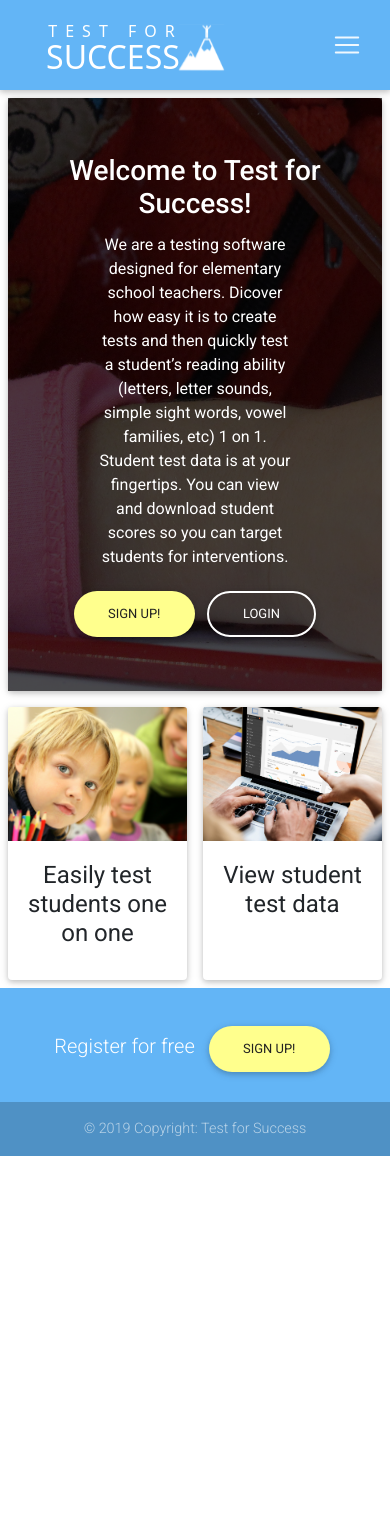
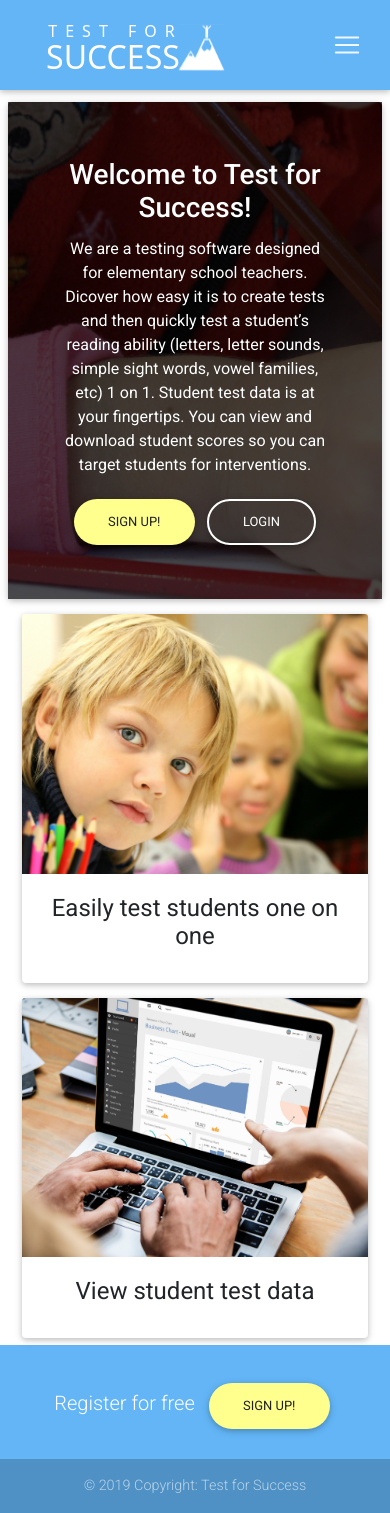
Before and after one commit to HeatherButterfield/testforsuccess, a React (Create React App) app: page / in a window 390 px wide. Before the commit the page ends 1156 px from the top, so only its background shows below. Built offline with nearby package versions, Linux system fonts and the light colour scheme.

Commit message:
home page responsive

```diff
--- a/src/index.css
+++ b/src/index.css
@@ -24,3 +24,10 @@
 .half {
     width: 50%;
 }
+
+@media (max-width: 576px) {
+  .margins-20 {
+    margin-left: 10%;
+    margin-right: 10%;
+  }
+}
--- a/src/pages/HomePage.js
+++ b/src/pages/HomePage.js
@@ -5,28 +5,34 @@ import Card2 from "../assets/homePageCard2.jpg"
 
 function HomePage() {
   return (
-    <div>
-      <div class="card card-image margins-2" style={{ backgroundImage: `url(${Header})`, backgroundSize: "cover" }}>
-        <div class="text-white text-center d-flex align-items-center rgba-black-strong py-5 px-4">
-          <div>
-            <h3 class="card-title pt-2"><strong>Welcome to Test for Success!</strong></h3>
-            <p class="margins-20">We are a testing software designed for elementary school teachers. Dicover how easy it is to create tests and then quickly test a student’s reading ability (letters, letter sounds, simple sight words, vowel families, etc) 1 on 1. Student test data is at your fingertips. You can view and download student scores so you can target students for interventions.</p>
-            <a href="" className="btn btn-rounded yellow accent-1 text-dark">Sign up!</a>
-            <a href="" className="btn btn-rounded btn-outline-white waves-effect">Login</a>
+    <div className="container">
+      <div className="row">
+        <div className="card card-image margins-2" style={{ backgroundImage: `url(${Header})`, backgroundSize: "cover" }}>
+          <div className="text-white text-center d-flex align-items-center rgba-black-strong py-5 px-4">
+            <div>
+              <h3 className="card-title pt-2"><strong>Welcome to Test for Success!</strong></h3>
+              <p className="margins-20">We are a testing software designed for elementary school teachers. Dicover how easy it is to create tests and then quickly test a student’s reading ability (letters, letter sounds, simple sight words, vowel families, etc) 1 on 1. Student test data is at your fingertips. You can view and download student scores so you can target students for interventions.</p>
+              <a href="" className="btn btn-rounded yellow accent-1 text-dark">Sign up!</a>
+              <a href="" className="btn btn-rounded btn-outline-white waves-effect">Login</a>
+            </div>
           </div>
         </div>
       </div>
-      <div className="cardContainer">
-        <div class="card margins-2 half">
-          <img class="card-img-top" src={Card1} alt="Card image cap"></img>
-          <div class="card-body">
-            <h4 class="card-title text-center"><a>Easily test students one on one</a></h4>
+      <div className="row">
+        <div className="col-sm-12 col-md-6">
+          <div className="card margins-2">
+            <img className="card-img-top" src={Card1} alt="Student"></img>
+            <div className="card-body">
+              <h4 className="card-title text-center"><a>Easily test students one on one</a></h4>
+            </div>
           </div>
         </div>
-        <div class="card margins-2 half">
-          <img class="card-img-top" src={Card2} alt="Card image cap"></img>
-          <div class="card-body">
-            <h4 class="card-title text-center"><a>View student test data</a></h4>
+        <div className="col-sm-12 col-md-6">
+          <div className="card margins-2">
+            <img className="card-img-top" src={Card2} alt="Chart"></img>
+            <div className="card-body">
+              <h4 className="card-title text-center"><a>View student test data</a></h4>
+            </div>
           </div>
         </div>
       </div>
```
